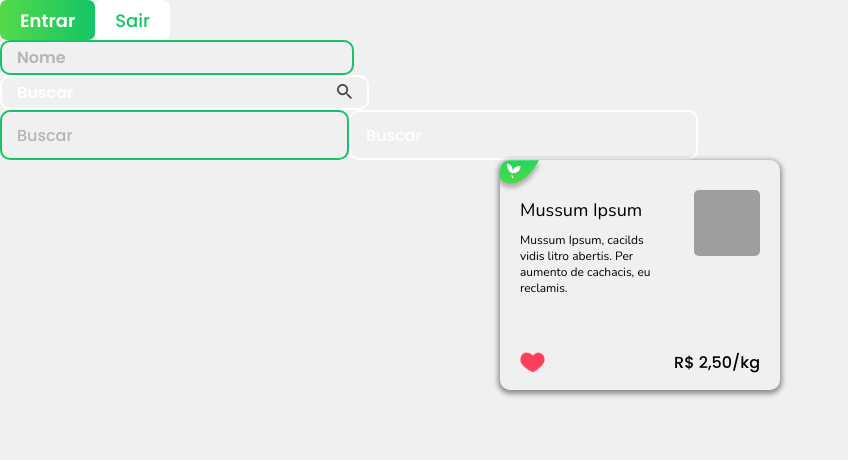
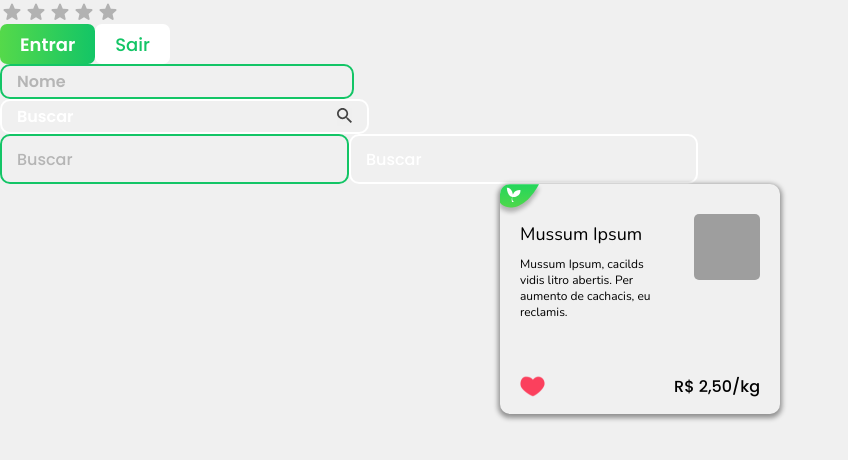
Before and after one commit to wesleydcm/iRoca, a React (Create React App) app: page / in a window 1280 px wide. Shown: the top 460 px of the page, without its empty margins (0-848 px from the left). Built offline with nearby package versions, Linux system fonts and the light colour scheme; grey boxes are pictures that could not be loaded.

Commit message:
Feat: rating alongside stars

```diff
--- a/src/App.tsx
+++ b/src/App.tsx
@@ -34,6 +34,7 @@ const App: React.FC = () => {
 
   return (
     <>
+      <RatingStar />
       <Button color="green">entrar</Button>
       <Button>sair</Button>
       {window.outerWidth > 899 ? (
```
